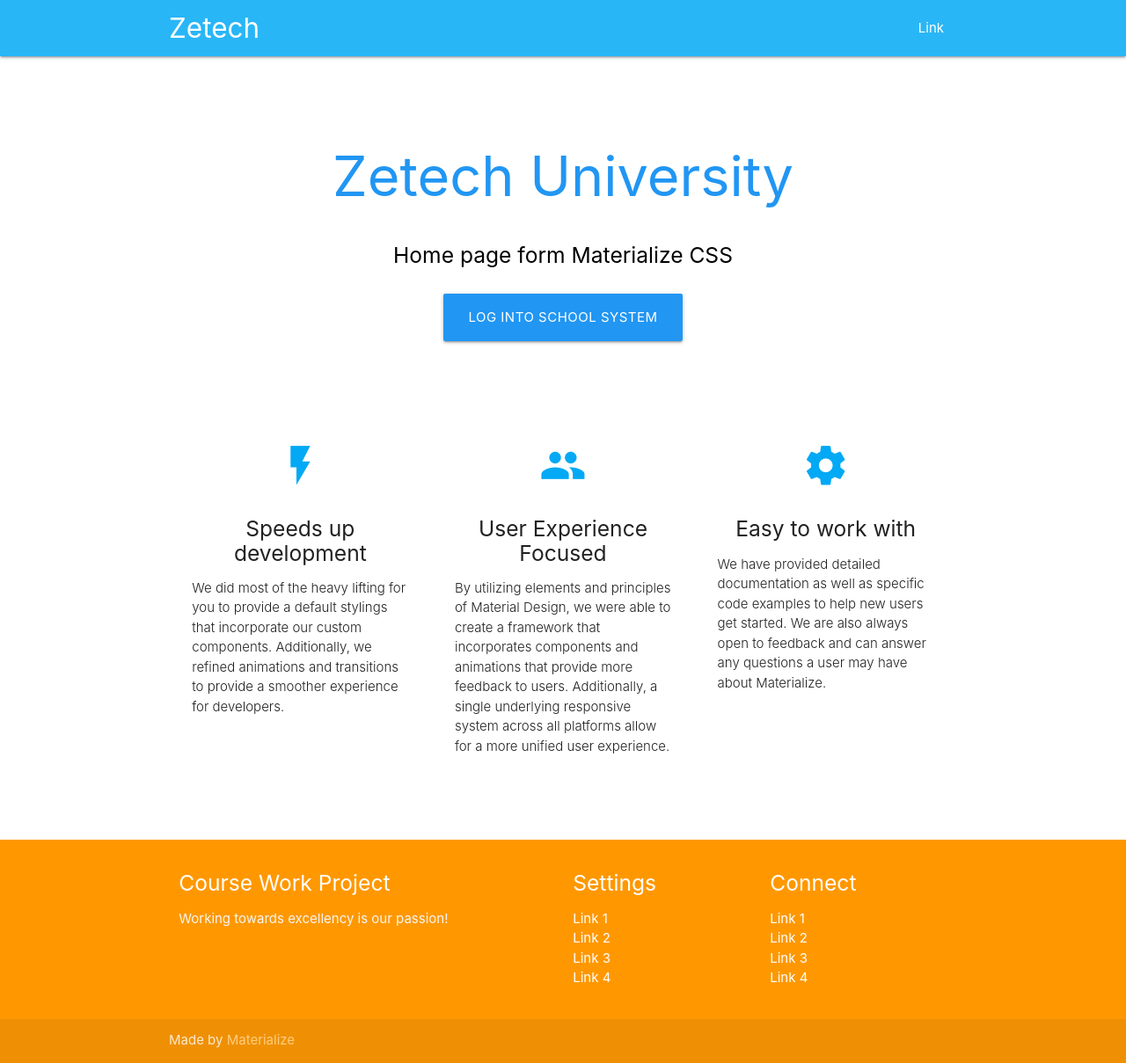
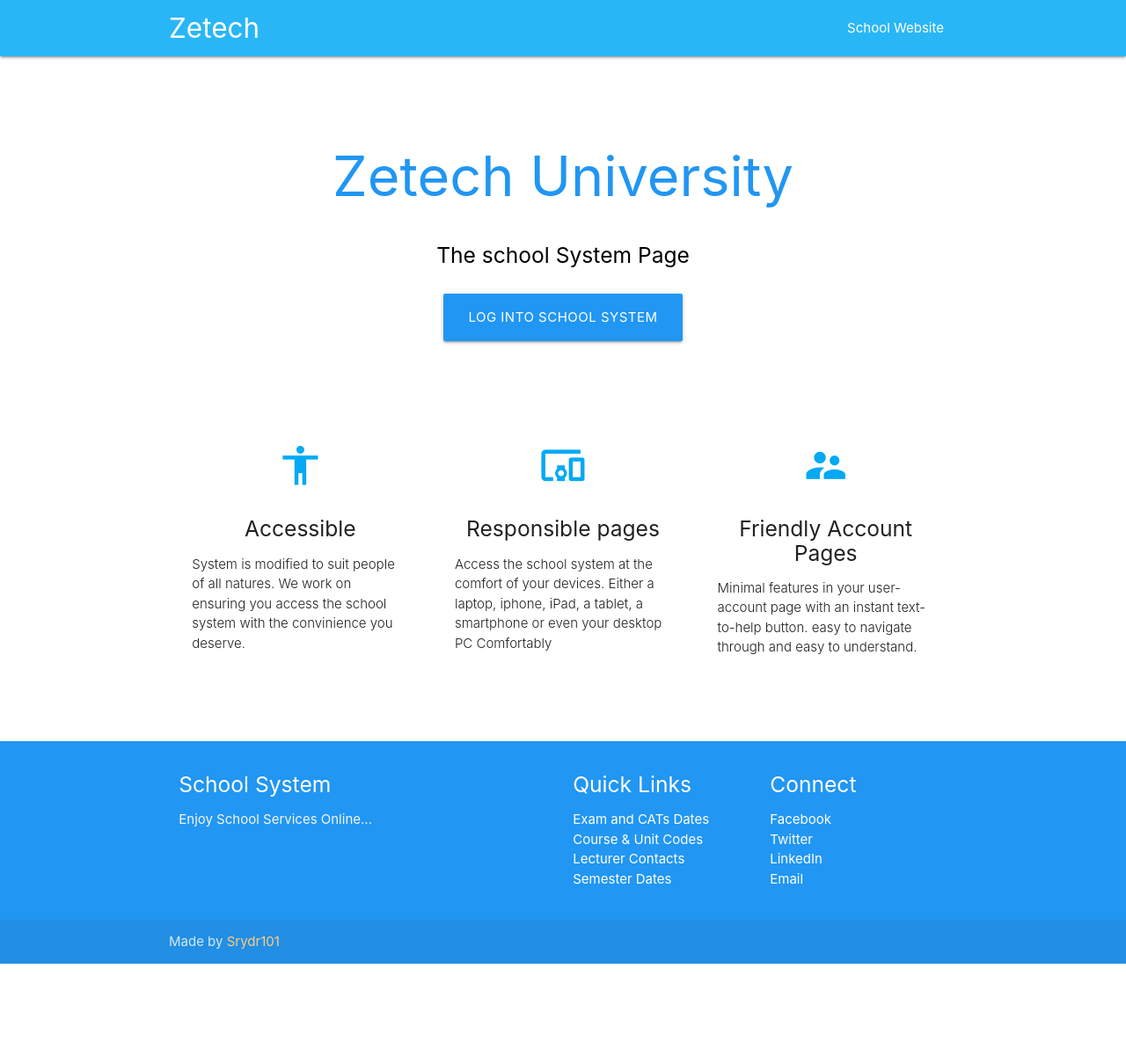
Before and after one commit to santosdave/vigilant-journey, a Django app: page / in a window 1280 px wide. Shown: the whole page at 88% size. After the commit the page ends 1096 px from the top, so only its background shows below. Run offline with Django 3.2, Linux system fonts and the light colour scheme; some libraries are stand-ins or nearby versions.

Commit message:
11/08/2019

```diff
--- a/ZetechProjectCenter/ZetechProjectCenter/urls.py
+++ b/ZetechProjectCenter/ZetechProjectCenter/urls.py
@@ -7,8 +7,3 @@ urlpatterns = [
     path('admin/', admin.site.urls),
     path('', include('system.urls'))
 ]
-
-# site authentications for user login/out
-urlpatterns += [
-    path('accounts/', include('django.contrib.auth.urls'))
-]
--- a/ZetechProjectCenter/system/templates/system/index.html
+++ b/ZetechProjectCenter/system/templates/system/index.html
@@ -3,7 +3,7 @@
 <head>
   <meta http-equiv="Content-Type" content="text/html; charset=UTF-8"/>
   <meta name="viewport" content="width=device-width, initial-scale=1, maximum-scale=1.0"/>
-  {% block title %} <title>Zetech | Home</title> {% endblock %}
+  {% block title %} <title>Zetech | School System</title> {% endblock %}
   <title>  </title>
 
   <!-- CSS  -->
@@ -18,7 +18,7 @@
   <nav class="light-blue lighten-1" role="navigation">
     <div class="nav-wrapper container"><a id="logo-container" href="#" class="brand-logo">Zetech</a>
       <ul class="right hide-on-med-and-down">
-        <li><a href="#">Link</a></li>
+        <li><a href="https://zetech.ac.ke">School Website</a></li>
       </ul>
 
       <ul id="nav-mobile" class="sidenav">
@@ -32,7 +32,7 @@
       <br><br>
       <h1 class="header center blue-text">Zetech University</h1>
       <div class="row center">
-        <h5 class="header col s12 black-text">Home page form Materialize CSS</h5>
+        <h5 class="header col s12 black-text">The school System Page</h5>
       </div>
       <div class="row center">
         <a href="http://materializecss.com/getting-started.html" id="download-button" class="btn-large waves-effect waves-light blue">Log Into School System</a>
@@ -50,28 +50,37 @@
       <div class="row">
         <div class="col s12 m4">
           <div class="icon-block">
-            <h2 class="center light-blue-text"><i class="material-icons">flash_on</i></h2>
-            <h5 class="center">Speeds up development</h5>
+            <h2 class="center light-blue-text"><i class="material-icons">accessibility</i></h2>
+            <h5 class="center">Accessible</h5>
 
-            <p class="light">We did most of the heavy lifting for you to provide a default stylings that incorporate our custom components. Additionally, we refined animations and transitions to provide a smoother experience for developers.</p>
+            <p class="light">
+              System is modified to suit people of all natures.
+              We work on ensuring you access the school system with the convinience you deserve.
+            </p>
           </div>
         </div>
 
         <div class="col s12 m4">
           <div class="icon-block">
-            <h2 class="center light-blue-text"><i class="material-icons">group</i></h2>
-            <h5 class="center">User Experience Focused</h5>
+            <h2 class="center light-blue-text"><i class="material-icons">devices_other</i></h2>
+            <h5 class="center">Responsible pages</h5>
 
-            <p class="light">By utilizing elements and principles of Material Design, we were able to create a framework that incorporates components and animations that provide more feedback to users. Additionally, a single underlying responsive system across all platforms allow for a more unified user experience.</p>
+            <p class="light">
+              Access the school system at the comfort of your devices.
+              Either a laptop, iphone, iPad, a tablet, a smartphone or even your desktop PC Comfortably
+            </p>
           </div>
         </div>
 
         <div class="col s12 m4">
           <div class="icon-block">
-            <h2 class="center light-blue-text"><i class="material-icons">settings</i></h2>
-            <h5 class="center">Easy to work with</h5>
+            <h2 class="center light-blue-text"><i class="material-icons">supervisor_account</i></h2>
+            <h5 class="center">Friendly Account Pages</h5>
 
-            <p class="light">We have provided detailed documentation as well as specific code examples to help new users get started. We are also always open to feedback and can answer any questions a user may have about Materialize.</p>
+            <p class="light">
+              Minimal features in your user-account page with an instant text-to-help button.
+              easy to navigate through and easy to understand.
+            </p>
           </div>
         </div>
       </div>
@@ -80,38 +89,38 @@
     <br><br>
   </div>
 
-  <footer class="page-footer orange">
+  <footer class="page-footer blue">
     <div class="container">
       <div class="row">
         <div class="col l6 s12">
-          <h5 class="white-text">Course Work Project</h5>
-          <p class="grey-text text-lighten-4">Working towards excellency is our passion!</p>
+          <h5 class="white-text">School System</h5>
+          <p class="grey-text text-lighten-4">Enjoy School Services Online...</p>
 
 
         </div>
         <div class="col l3 s12">
-          <h5 class="white-text">Settings</h5>
+          <h5 class="white-text">Quick Links</h5>
           <ul>
-            <li><a class="white-text" href="#!">Link 1</a></li>
-            <li><a class="white-text" href="#!">Link 2</a></li>
-            <li><a class="white-text" href="#!">Link 3</a></li>
-            <li><a class="white-text" href="#!">Link 4</a></li>
+            <li><a class="white-text" href="#!">Exam and CATs Dates</a></li>
+            <li><a class="white-text" href="#!">Course & Unit Codes</a></li>
+            <li><a class="white-text" href="#!">Lecturer Contacts</a></li>
+            <li><a class="white-text" href="#!">Semester Dates</a></li>
           </ul>
         </div>
         <div class="col l3 s12">
           <h5 class="white-text">Connect</h5>
           <ul>
-            <li><a class="white-text" href="#!">Link 1</a></li>
-            <li><a class="white-text" href="#!">Link 2</a></li>
-            <li><a class="white-text" href="#!">Link 3</a></li>
-            <li><a class="white-text" href="#!">Link 4</a></li>
+            <li><a class="white-text" href="#!">Facebook</a></li>
+            <li><a class="white-text" href="#!">Twitter</a></li>
+            <li><a class="white-text" href="#!">LinkedIn</a></li>
+            <li><a class="white-text" href="#!">Email</a></li>
           </ul>
         </div>
       </div>
     </div>
     <div class="footer-copyright">
       <div class="container">
-      Made by <a class="orange-text text-lighten-3" href="http://materializecss.com">Materialize</a>
+      Made by <a class="orange-text text-lighten-3" href="http://materializecss.com">Srydr101</a>
       </div>
     </div>
   </footer>
```
Also changed, not shown: FrontEnd/AccountsAuthentications/index.html (added, +43 -0 lines), ZetechProjectCenter/system/templates/accounts/login.html (deleted).
